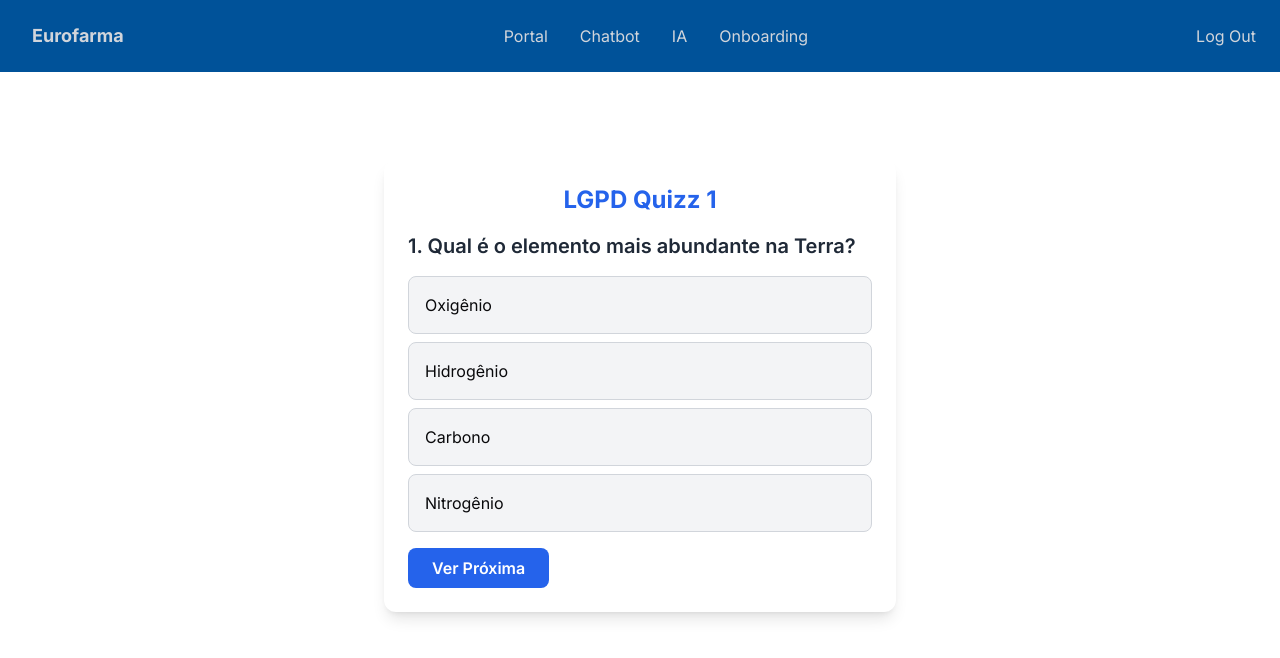
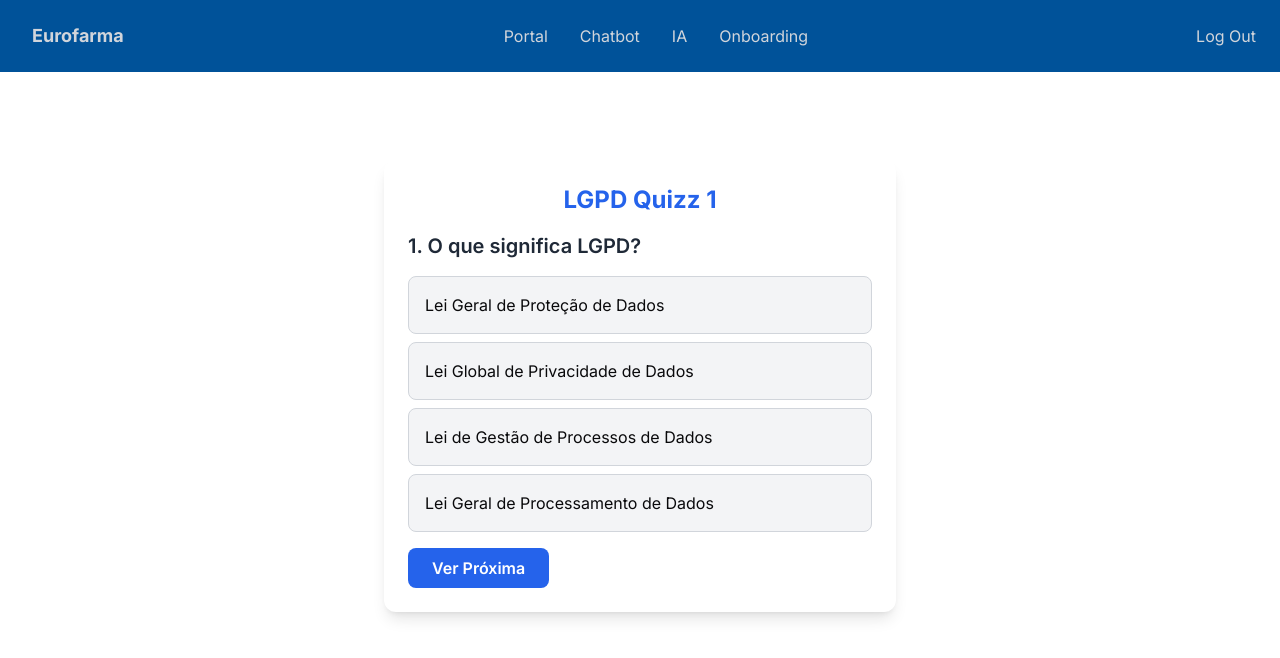
Before and after one commit to 3SIPG/web, a Next.js app: page /onboarding/lgpd/quizz1 in a window 1280 px wide. Shown: the top 658 px of the page. Built offline with nearby package versions, Linux system fonts and the light colour scheme.

Commit message:
feat: new quizz questions

```diff
--- a/src/app/onboarding/lgpd/quizz1/page.tsx
+++ b/src/app/onboarding/lgpd/quizz1/page.tsx
@@ -1,39 +1,40 @@
 import Navbar from "@/components/ui/navbar";
 import Quizz from "@/components/ui/quizz";
-const scienceQuestions = [
+const lgpdQuestions = [
   {
-      question: "Qual é o elemento mais abundante na Terra?",
-      options: ["Oxigênio", "Hidrogênio", "Carbono", "Nitrogênio"],
-      correct: "Oxigênio",
+    question: "O que significa LGPD?",
+    options: ["Lei Geral de Proteção de Dados", "Lei Global de Privacidade de Dados", "Lei de Gestão de Processos de Dados", "Lei Geral de Processamento de Dados"],
+    correct: "Lei Geral de Proteção de Dados",
   },
   {
-        question: "Qual é o elemento mais abundante na Terra?",
-        options: ["Oxigênio", "Hidrogênio", "Carbono", "Nitrogênio"],
-        correct: "Oxigênio",
+    question: "Quem é responsável por fiscalizar o cumprimento da LGPD no Brasil?",
+    options: ["ANPD", "CNPD", "Ministério da Justiça", "Banco Central"],
+    correct: "ANPD",
   },
   {
-        question: "Qual é o elemento mais abundante na Terra?",
-        options: ["Oxigênio", "Hidrogênio", "Carbono", "Nitrogênio"],
-        correct: "Oxigênio",
+    question: "Qual é a principal finalidade da LGPD?",
+    options: ["Proteger os dados pessoais dos cidadãos", "Garantir a segurança nacional", "Estabelecer regras de comércio eletrônico", "Controlar as redes sociais"],
+    correct: "Proteger os dados pessoais dos cidadãos",
   },
   {
-        question: "Qual é o elemento mais abundante na Terra?",
-        options: ["Oxigênio", "Hidrogênio", "Carbono", "Nitrogênio"],
-        correct: "Oxigênio",
+    question: "Qual dos seguintes dados é considerado sensível pela LGPD?",
+    options: ["Nome completo", "Endereço de e-mail", "Origem racial", "Número de telefone"],
+    correct: "Origem racial",
   },
   {
-        question: "Qual é o elemento mais abundante na Terra?",
-        options: ["Oxigênio", "Hidrogênio", "Carbono", "Nitrogênio"],
-        correct: "Oxigênio",
+    question: "Em caso de violação da LGPD, qual é a penalidade máxima aplicada a uma empresa?",
+    options: ["Multa de até 2% do faturamento", "Prisão dos responsáveis", "Encerramento da empresa", "Proibição de coletar dados"],
+    correct: "Multa de até 2% do faturamento",
   },
 ];
+
 export default function lgpdQuizz1() {
     return (
         <div>
         <Navbar/>
         <div className="mt-[10rem]">
         <Quizz
-            questions={scienceQuestions}
+            questions={lgpdQuestions}
             title="LGPD Quizz 1"
             buttonText="Ver Próxima"
             />
--- a/src/app/onboarding/rh/quizz1/page.tsx
+++ b/src/app/onboarding/rh/quizz1/page.tsx
@@ -0,0 +1,60 @@
+import Navbar from "@/components/ui/navbar";
+import Quizz from "@/components/ui/quizz";
+const rhQuestions = [
+    {
+      question: "Em que dia do mês o salário dos funcionários é depositado?",
+      options: ["Dia 5", "Dia 15", "Dia 20", "Último dia útil do mês"],
+      correct: "Último dia útil do mês",
+    },
+    {
+      question: "Quantos dias de férias um funcionário tem direito a cada ano?",
+      options: ["20 dias corridos", "25 dias úteis", "30 dias corridos", "15 dias úteis"],
+      correct: "30 dias corridos",
+    },
+    {
+      question: "Qual é o período de pagamento do 13º salário?",
+      options: ["Em uma única parcela em dezembro", "Duas parcelas, uma em novembro e outra em dezembro", "Três parcelas, pagas ao longo do ano", "Duas parcelas, uma em outubro e outra em dezembro"],
+      correct: "Duas parcelas, uma em novembro e outra em dezembro",
+    },
+    {
+      question: "Quantos dias o funcionário tem para entregar atestado médico em caso de ausência por doença?",
+      options: ["1 dia útil", "3 dias úteis", "7 dias corridos", "Até o final do mês"],
+      correct: "3 dias úteis",
+    },
+    {
+      question: "Qual o prazo de recebimento do vale-refeição?",
+      options: ["No início do mês", "A cada 15 dias", "No último dia útil do mês", "Toda sexta-feira"],
+      correct: "No início do mês",
+    },
+    {
+      question: "Qual é o tempo de casa necessário para solicitar licença não remunerada?",
+      options: ["6 meses", "1 ano", "2 anos", "Não existe tempo mínimo"],
+      correct: "1 ano",
+    },
+    {
+      question: "Em caso de demissão, qual é o prazo para o pagamento das verbas rescisórias?",
+      options: ["Até 10 dias após o desligamento", "No mesmo dia do desligamento", "Até 5 dias úteis após o desligamento", "Até o final do mês do desligamento"],
+      correct: "Até 10 dias após o desligamento",
+    },
+    {
+      question: "Quantas horas diárias o funcionário deve trabalhar para ter direito ao vale-transporte?",
+      options: ["4 horas", "6 horas", "8 horas", "Qualquer jornada, independentemente da carga horária"],
+      correct: "Qualquer jornada, independentemente da carga horária",
+    },
+];
+
+
+export default function rhQuizz1() {
+    return (
+        <div>
+        <Navbar/>
+        <div className="mt-[10rem]">
+        <Quizz
+            questions={rhQuestions}
+            title="RH Quizz 1"
+            buttonText="Ver Próxima"
+            />
+        </div>
+        </div>
+    )
+}
```
Lines whose indentation alone changed are shown as unchanged.
